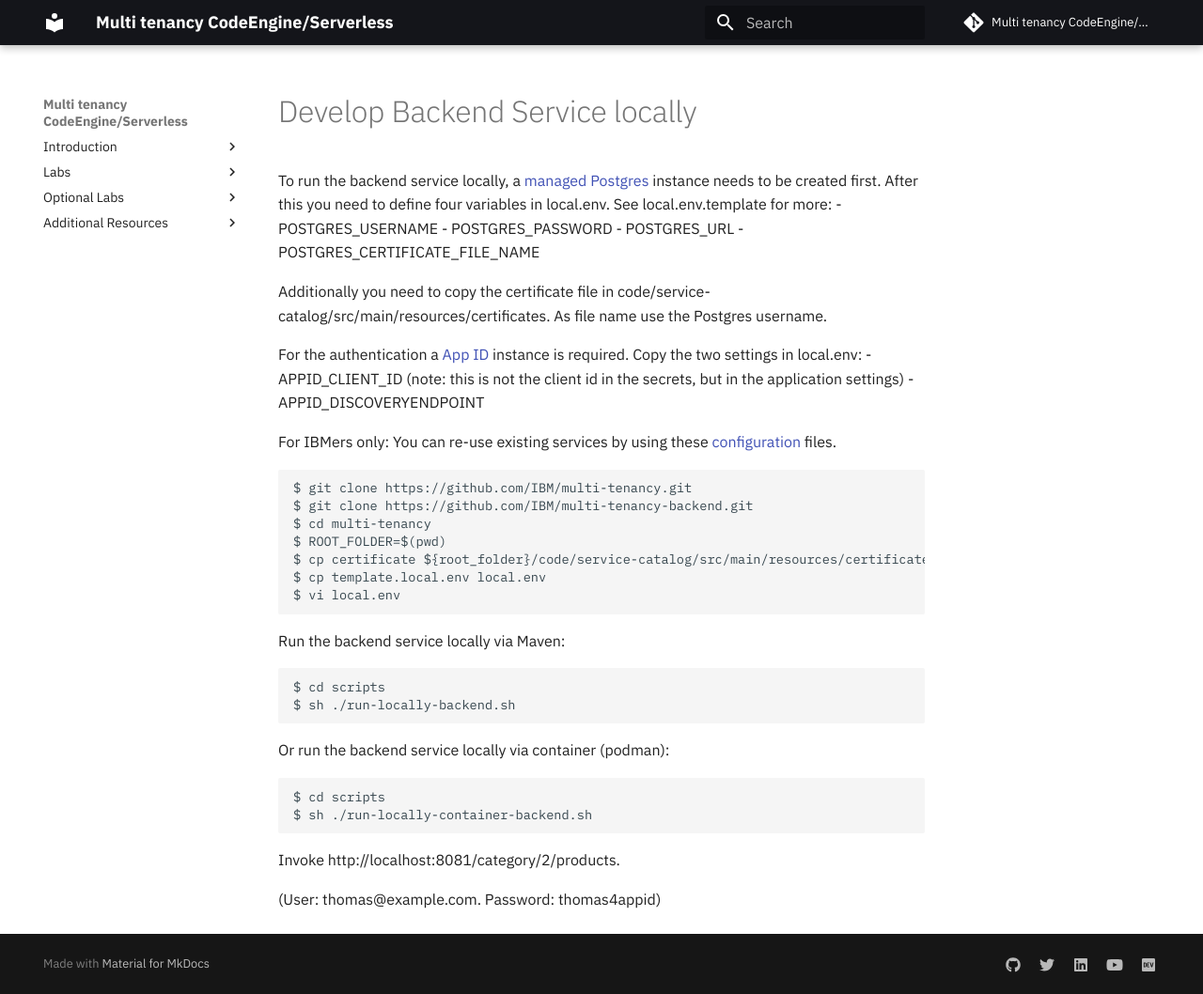
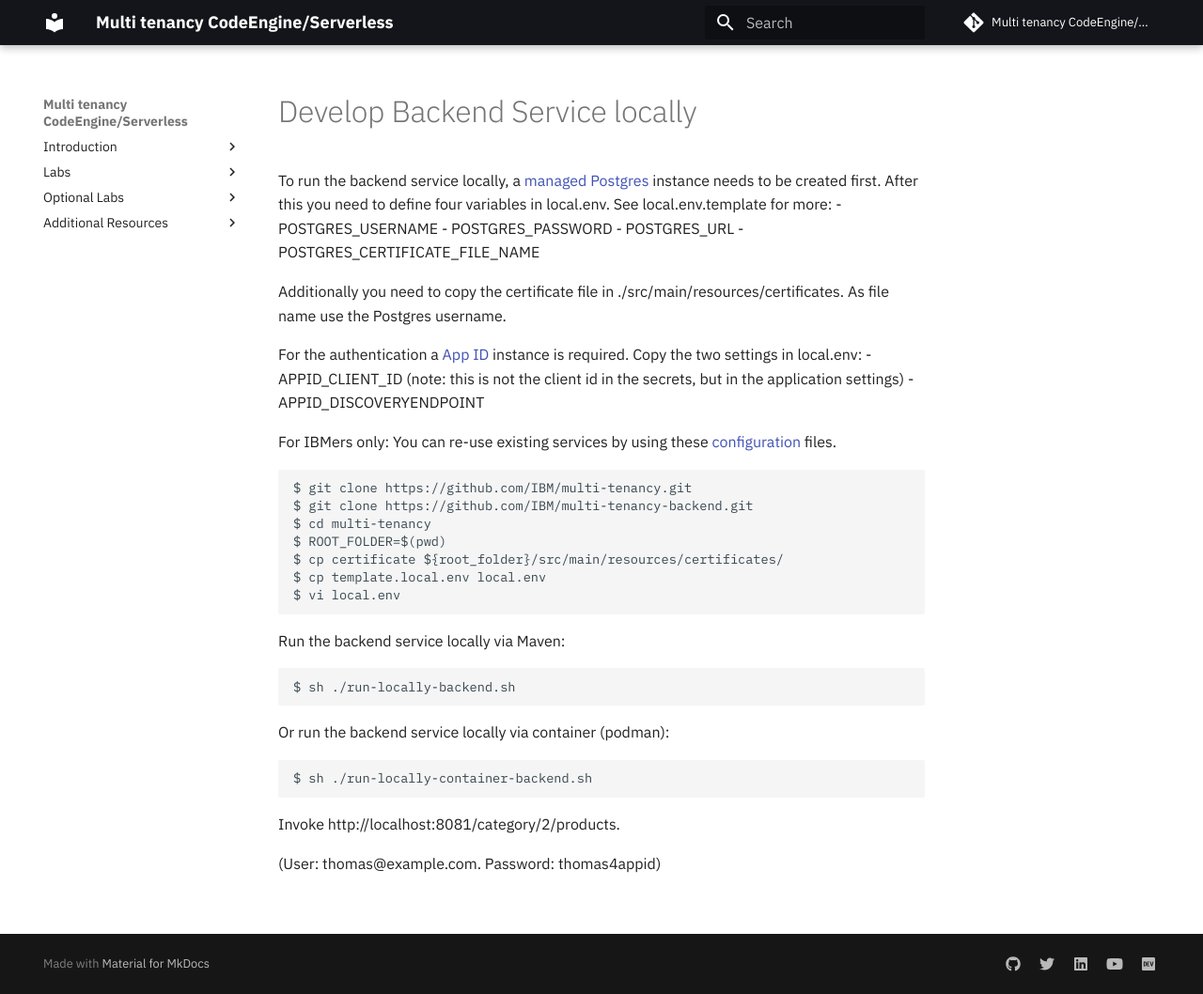
Before and after one commit to IBM/multi-tenancy, an MkDocs documentation site: the page built from documentation/local-development.md, in a window 1280 px wide and 1058 px high. Shown: the whole window at 94% size. Built offline with MkDocs 1.6.1 and Material for MkDocs 9.7.7, drawn with Linux system fonts in a browser that asks for light colours; comment, search, counter and statistics services are not loaded.

Commit message:
update: - local development remove wrong path information - change the run locally scripts the be started with "sh ./script/run-locally-xxx.sh"

````diff
--- a/documentation/local-development.md
+++ b/documentation/local-development.md
@@ -6,7 +6,7 @@ To run the backend service locally, a [managed Postgres](https://cloud.ibm.com/d
 - POSTGRES_URL
 - POSTGRES_CERTIFICATE_FILE_NAME
 
-Additionally you need to copy the certificate file in code/service-catalog/src/main/resources/certificates. As file name use the Postgres username.
+Additionally you need to copy the certificate file in ./src/main/resources/certificates. As file name use the Postgres username.
 
 For the authentication a [App ID](https://www.ibm.com/cloud/app-id) instance is required. Copy the two settings in local.env:
 - APPID_CLIENT_ID (note: this is not the client id in the secrets, but in the application settings)
@@ -19,7 +19,7 @@ $ git clone https://github.com/IBM/multi-tenancy.git
 $ git clone https://github.com/IBM/multi-tenancy-backend.git
 $ cd multi-tenancy
 $ ROOT_FOLDER=$(pwd)
-$ cp certificate ${root_folder}/code/service-catalog/src/main/resources/certificates/
+$ cp certificate ${root_folder}/src/main/resources/certificates/
 $ cp template.local.env local.env
 $ vi local.env
 ```
@@ -27,14 +27,12 @@ $ vi local.env
 Run the backend service locally via Maven:
 
 ```
-$ cd scripts
 $ sh ./run-locally-backend.sh
 ```
 
 Or run the backend service locally via container (podman):
 
 ```
-$ cd scripts
 $ sh ./run-locally-container-backend.sh
 ```
 
````
Also changed, not shown: 4 other files.
